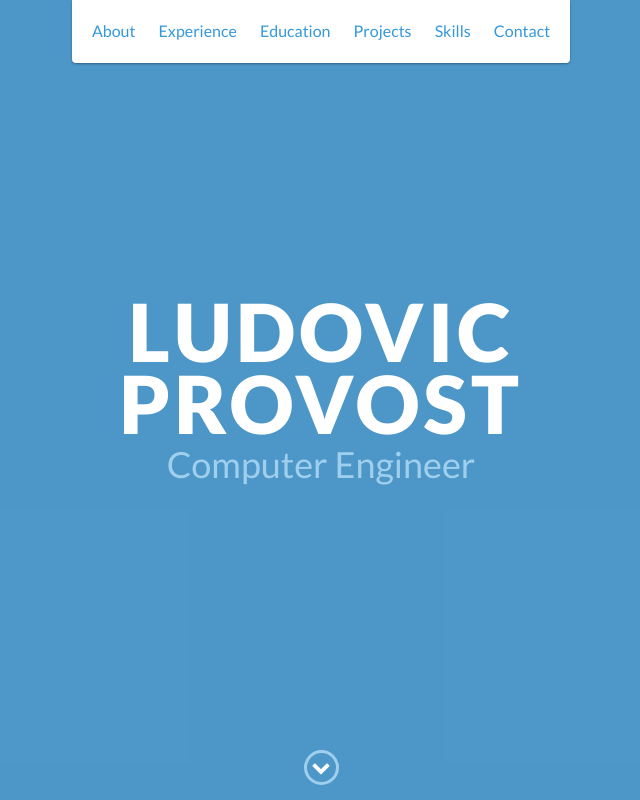
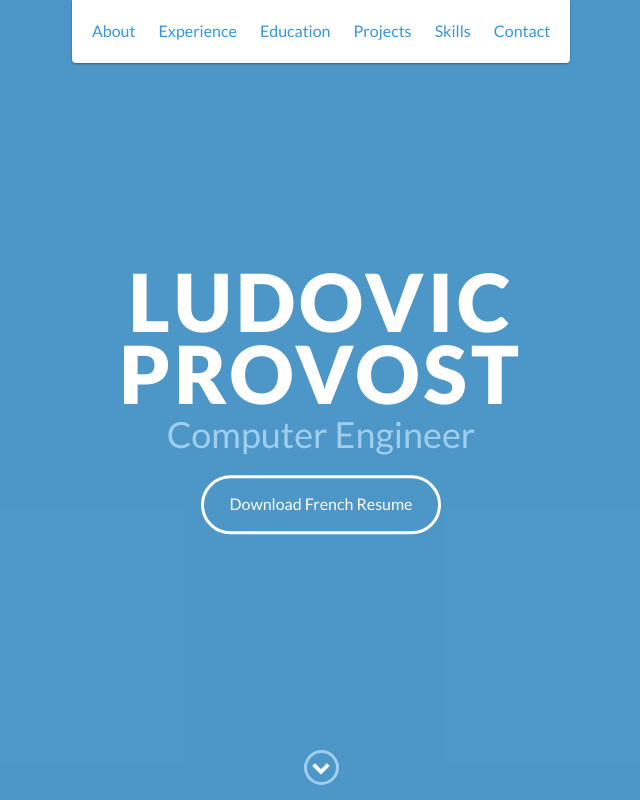
Before and after one commit to LudoProvost/LudoProvost.github.io, a website: page index.html in a window 1280 px wide. Shown: the top 800 px of the page, without its empty margins (319-959 px from the left). Drawn offline with nearby package versions, Linux system fonts and the light colour scheme.

Commit message:
Update index.html

```diff
--- a/index.html
+++ b/index.html
@@ -50,7 +50,7 @@
         <div id="lead-content">
             <h1>Ludovic Provost</h1>
             <h2>Computer Engineer</h2>
-            <!-- <a href="#" class="btn-rounded-white">Download Resume</a> -->
+            <a href="assets/CV_LudovicProvost.pdf" class="btn-rounded-white">Download French Resume</a>
         </div>
         <!-- End #lead-content -->
 
```
